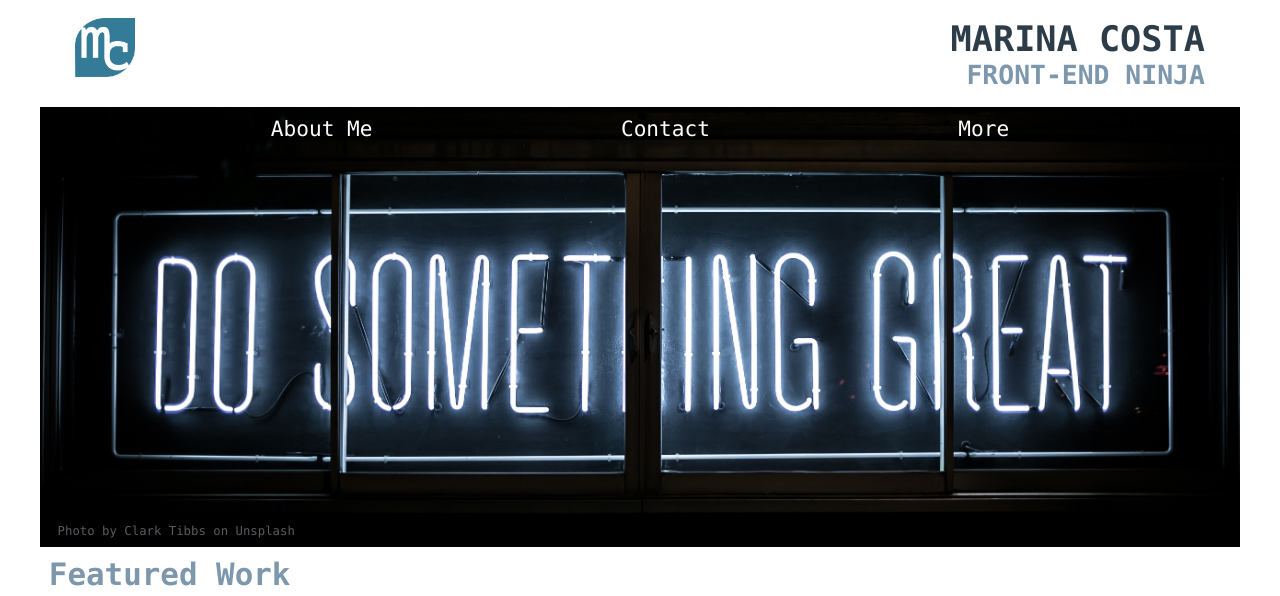
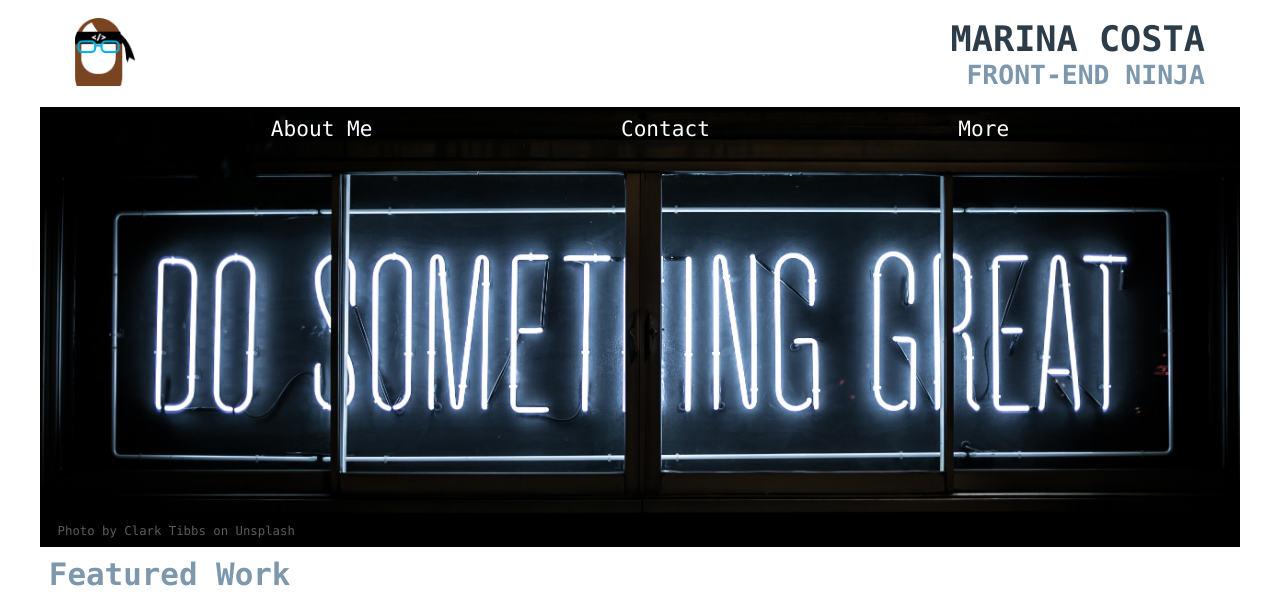
Before and after one commit to MarinaFroes/FEND-Project1-Portfolio, a plain HTML site: page index.html in a window 1280 px wide. Shown: the top 596 px of the page. Drawn offline with Linux system fonts and the light colour scheme; files whose address does not match are found by name.

Commit message:
"change logo"

```diff
--- a/index.html
+++ b/index.html
@@ -17,8 +17,7 @@
 <body>
   <header>
     <div class="logo">
-      <img src="./img/biglogo.png" alt="logo">
-      <!--TODO: improve logo-->
+      <img src="./img/logo.png" alt="logo">
     </div>
     <div class="author">
       <h1>Marina Costa</h1>
```
Also changed, not shown: img/biglogo.png (deleted), img/logo.png (added), 1 other file.
